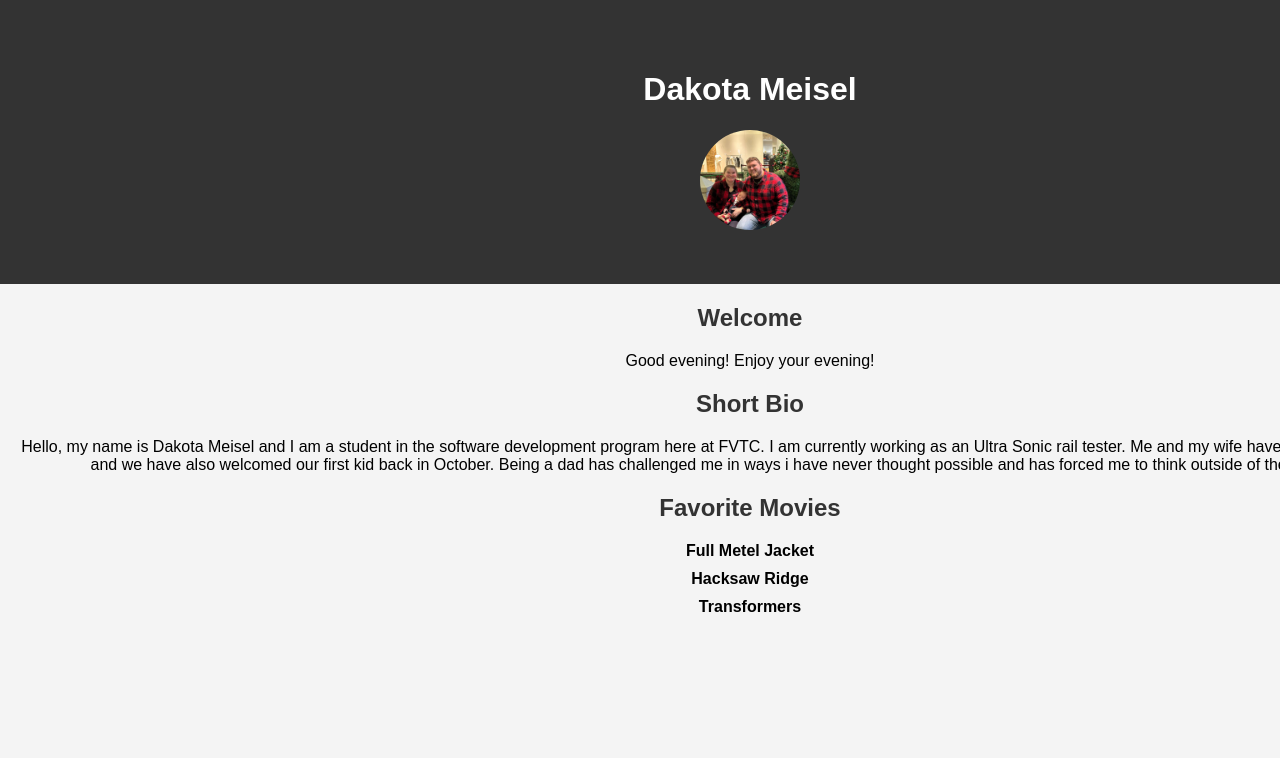
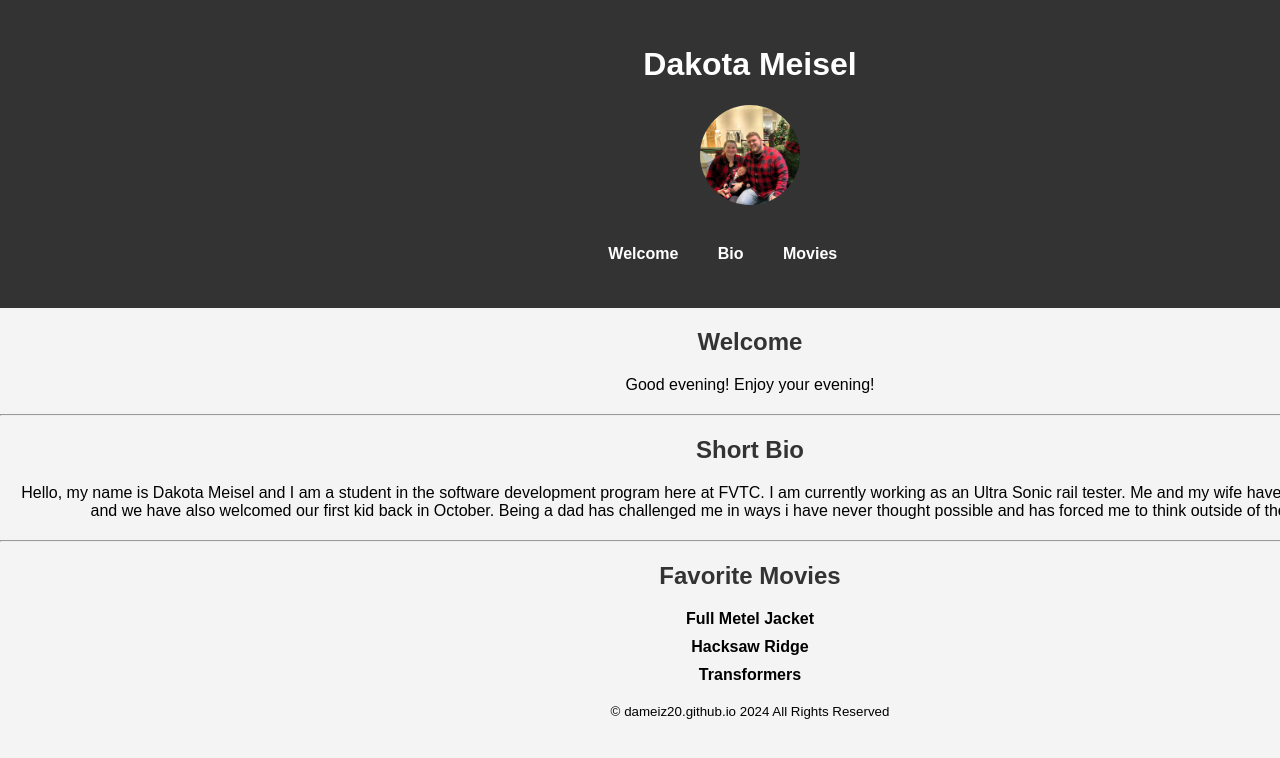
Before and after one commit to dameiz20/dameiz20.github.io, a plain HTML site: page index.html in a window 1280 px wide. Shown: the top 758 px of the page. Drawn offline with Linux system fonts and the light colour scheme.

Commit message:
moved welcome message to the js file and cleaned up code

```diff
--- a/css/styles.css
+++ b/css/styles.css
@@ -11,12 +11,40 @@ header {
     background-color: #333;
     color: white;
     text-align: center;
-    padding: 50px;
+    padding: 25px;
 }
 
 header img {
     max-width: 100px;
     border-radius: 50%;
+}
+
+nav{
+    padding-top: 20px;
+}
+.nav-list {
+    list-style-type: none;
+    padding: 50;
+    margin: 0;
+}
+
+.nav-list li {
+    display: inline-block;
+    margin-right: 15px;
+}
+
+.nav-list li a {
+    display: block;
+    padding: 10px;
+    background-color: none; /* Background color for each link */
+
+    text-decoration: none;
+    color: white;
+}
+
+.nav-list li a:hover {
+    background-color: #f9f9f9; /* Background color for each link on hover */
+    color: red;
 }
 
 section {
--- a/index.html
+++ b/index.html
@@ -5,48 +5,39 @@
     <meta name="viewport" content="width=device-width, initial-scale=1.0">
     <title>Dakota Meisel Homepage</title>
    <link rel="stylesheet" href="css/styles.css">
-   <link rel="javascript" href="/site.js">
-   <script src="/site.js" defer></script>
+   <script src="site.js" ></script>
 
 </head>
 <body >
     <header>
         <h1>Dakota Meisel</h1>
         <img src="images/meiselFamily.jpg" alt="picture of my family and me">
+        <nav>
+                <ul class=" nav-list">
+                    <li><a href="#">Welcome</a></li>
+                    <li><a href="#">Bio</a></li>
+                    <li><a href="#">Movies</a></li>
+                    <li><a href="#"></a></li>
+                </ul>
+        </nav>
     </header>
     <Main>
 
         <section id="greeting">
             <h2 >Welcome</h2>
             <div id="Welcome"></div>
+
+            <!--Call the function defined in JavaScript file-->
             <script>
-                // JavaScript code
-                const hours = new Date().getHours(); // get the current hour
-
-                const isMorning = hours >= 4 && hours < 12; // is it morning?
-                const isAfternoon = hours >= 12 && hours < 17; // is it afternoon?
-                const isEvening = hours >= 17 || hours < 4; // is it evening?
-
-                // Get the element where you want to display the message
-                const messageDiv = document.getElementById('Welcome');
-
-                // Display message based on the time of day
-                if (isMorning) {
-                    messageDiv.innerText = "Good morning! Have a great day!";
-                } else if (isAfternoon) {
-                    messageDiv.innerText = "Good afternoon! Hope you're having a good day!";
-                } else if (isEvening) {
-                    messageDiv.innerText = "Good evening! Enjoy your evening!";
-                } else {
-                    messageDiv.innerText = "Hello! Welcome to our website!";
-                }
+                displayMessage();
             </script>
         </section>
+        <hr>
         <section id="bio">
             <h2>Short Bio</h2>
             <p>Hello, my name is Dakota Meisel and I am a student in the software development program here at FVTC. I am currently working as an Ultra Sonic rail tester. Me and my wife have just recently gotten married and we have also welcomed our first kid back in October. Being a dad has challenged me in ways i have never thought possible and has forced me to think outside of the box a lot as well.  </p>
         </section>
-
+        <hr>
         <section id="favorites">
             <h2>Favorite Movies</h2>
             <ul>
@@ -57,6 +48,10 @@
             </ul>
         </section>
     </Main>
-
+    <footer>
+        <small>
+            <p>&copy dameiz20.github.io 2024 All Rights Reserved</p>
+        </small>
+    </footer>
 </body>
 </html>
--- a/site.js
+++ b/site.js
@@ -0,0 +1,23 @@
+function displayMessage()
+{
+    // given code
+    const hours = new Date().getHours(); // get the current hour
+
+    const isMorning = hours >= 4 && hours < 12; // is it morning?
+    const isAfternoon = hours >= 12 && hours < 17; // is it afternoon?
+    const isEvening = hours >= 17 || hours < 4; // is it evening?
+
+    // Get the element where you want to display the message
+    const messageDiv = document.getElementById('Welcome');
+
+    // Display message based on the time of day
+    if (isMorning) {
+        messageDiv.innerText = "Good morning! Have a great day!";
+    } else if (isAfternoon) {
+        messageDiv.innerText = "Good afternoon! Hope you're having a good day!";
+    } else if (isEvening) {
+        messageDiv.innerText = "Good evening! Enjoy your evening!";
+    } else {
+        messageDiv.innerText = "Hello! Welcome to our website!";
+    }
+}
```
